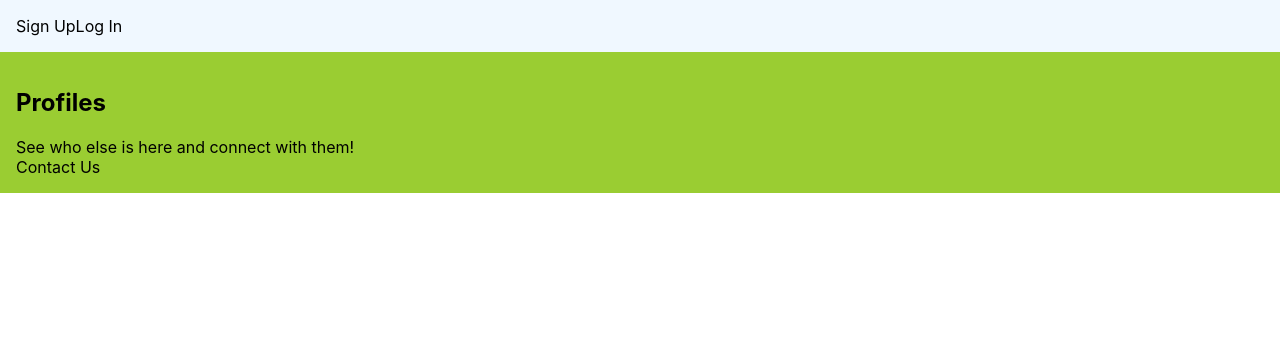
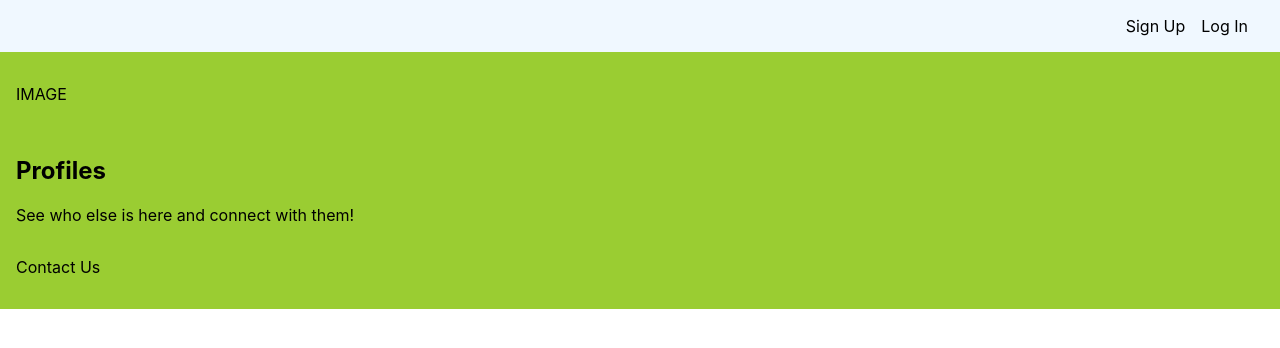
Before and after one commit to fac21/final-project-macs, a Next.js app: page / in a window 1280 px wide. Shown: the top 348 px of the page. Built offline with nearby package versions, Linux system fonts and the light colour scheme.

Commit message:
dynamic route name displays

```diff
--- a/components/HomeHeader.js
+++ b/components/HomeHeader.js
@@ -20,5 +20,9 @@ S.Header = styled.header`
   background-color: aliceblue;
   display: flex;
   flex-direction: row;
+  justify-content: flex-end;
   padding: 1rem;
+  > * {
+      margin: 0 1rem 0 0;
+  }
 `;
--- a/components/Layout.js
+++ b/components/Layout.js
@@ -15,4 +15,7 @@ S.Main = styled.main`
   display: flex;
   flex-direction: column;
   padding: 1rem;
+  > * {
+      margin: 1rem 0;
+  }
 `;
--- a/pages/index.js
+++ b/pages/index.js
@@ -7,8 +7,7 @@ export default function Home() {
     <>
       <Header />
       <Layout>
-        <div>{/* <img src=biglogo></img> */}</div>
-        <div>
+        <div>{/* <img src=biglogo></img> */}IMAGE</div>
           <section>
             <Link href="/profiles">
               <a>
@@ -20,7 +19,6 @@ export default function Home() {
           {/* <section>
           Events
         </section> */}
-        </div>
         <div>Contact Us</div>
       </Layout>
     </>
--- a/pages/profiles.js
+++ b/pages/profiles.js
@@ -2,6 +2,7 @@ import Header from "../components/Header";
 import Layout from "../components/Layout"
 import { getProfiles } from "/database/model.js";
 import Link from "next/link";
+import User from "./profiles/[user]";
 
 export default function Profiles(props) {
   return (
```
Also changed, not shown: pages/profiles/[user].js (+6 -3 lines).
